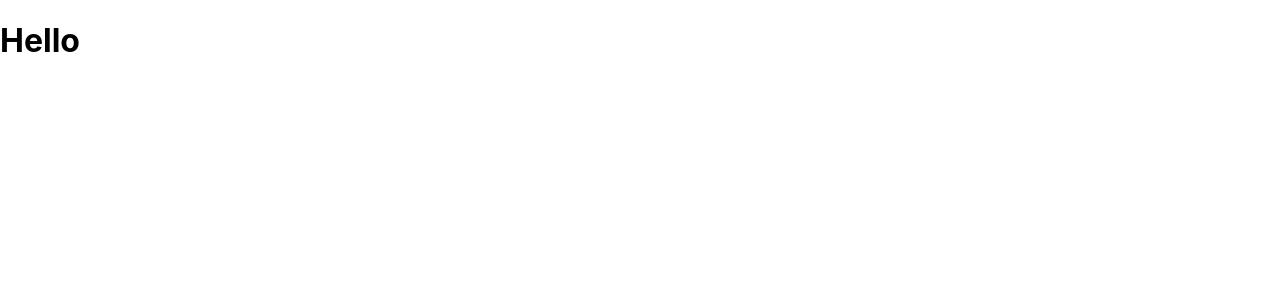
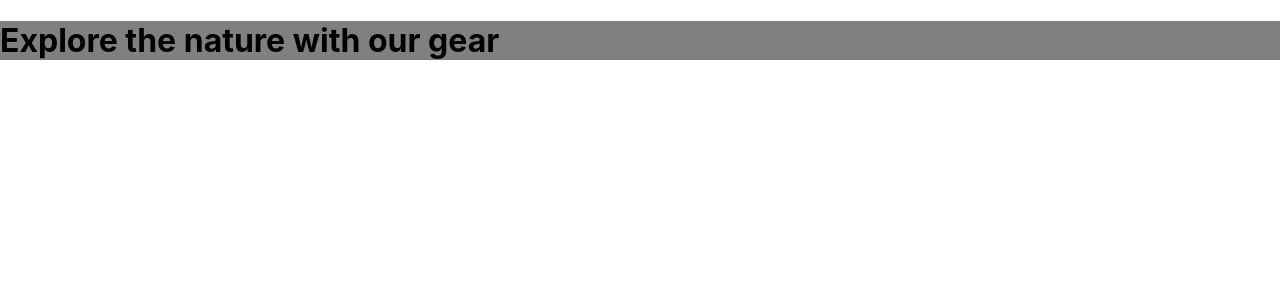
Before and after one commit to barbara-bouillicot/ecommerce-app, a React (Create React App) app: page / in a window 1280 px wide. Shown: the top 300 px of the page. Built offline with nearby package versions, Linux system fonts and the light colour scheme.

Commit message:
Header and Navbar components files created, work in progress

```diff
--- a/src/components/Header.css
+++ b/src/components/Header.css
@@ -0,0 +1,4 @@
+header{
+  width: 100%;
+  background-color: grey;
+}
--- a/src/components/Header.jsx
+++ b/src/components/Header.jsx
@@ -1,7 +1,9 @@
+import "./Header.css"
+
 export default function Header(){
   return(
     <header>
-      <h1>Hello</h1>
+      <h1>Explore the nature with our gear</h1>
     </header>
   )
 }
```
Also changed, not shown: src/components/Navbar.css (added), src/components/Navbar.jsx (added).
